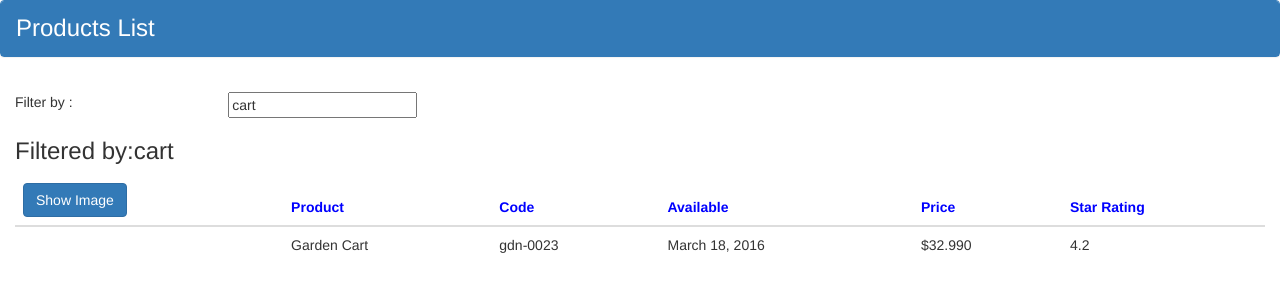
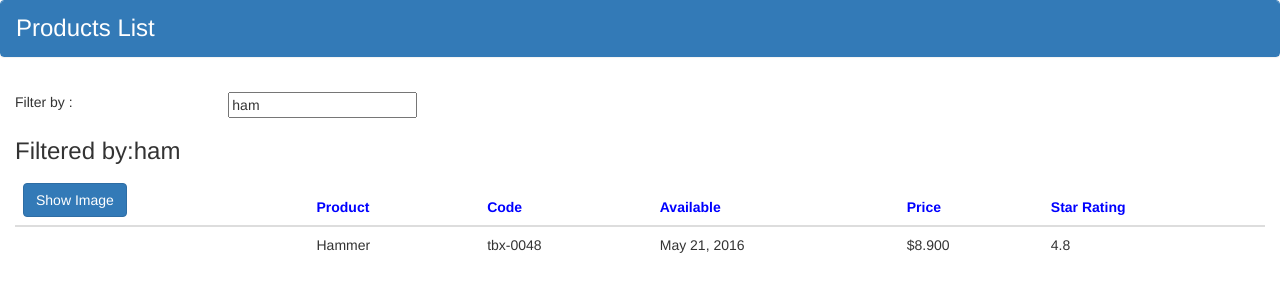
Before and after one commit to tahanyFawzy1994/Angular-Product-tutorial-Code, an Angular app in the folder APM-Start/: page / in a window 1280 px wide. Shown: the top 300 px of the page. Built offline with nearby package versions, Linux system fonts and the light colour scheme.

Commit message:
use module.id for relative paths

```diff
--- a/APM-Start/src/app/products/product-list.component.ts
+++ b/APM-Start/src/app/products/product-list.component.ts
@@ -4,6 +4,7 @@ import { OnInit } from "@angular/core/src/metadata/lifecycle_hooks";
 
 @Component({
     selector : 'pm-products',
+    moduleId : module.id,
     templateUrl : 'product-list.component.html',
     styleUrls : ['product-list.component.css']
 })
@@ -11,7 +12,7 @@ export class ProductListComponent implements OnInit{
     pageTitle : string = "Products List";
     imageSize : number = 50;
     showImage : boolean = false;
-    listFilter : string ='cart';
+    listFilter : string ='ham';
     products : IProduct[] = [
         {
             "productId": 1,
```
